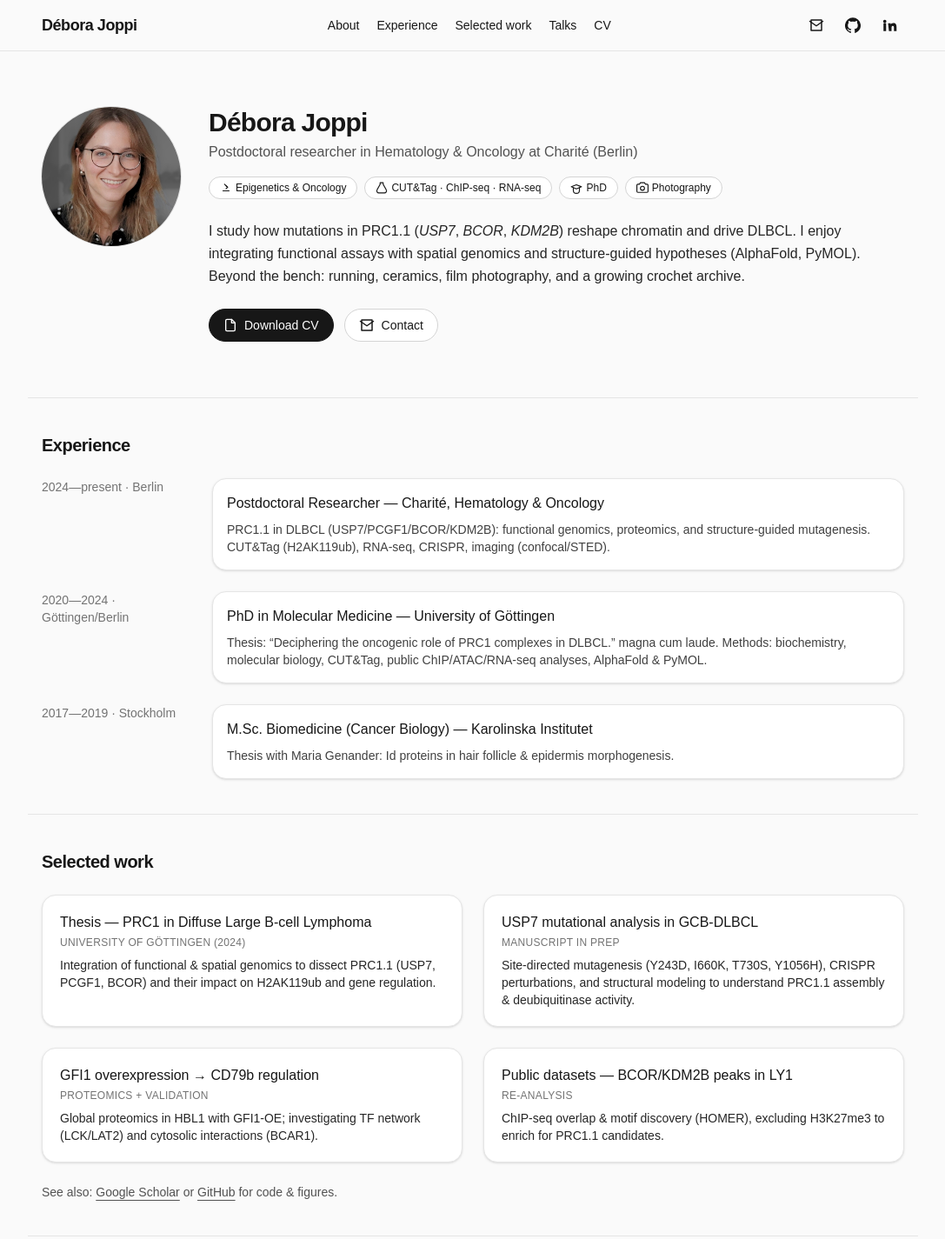
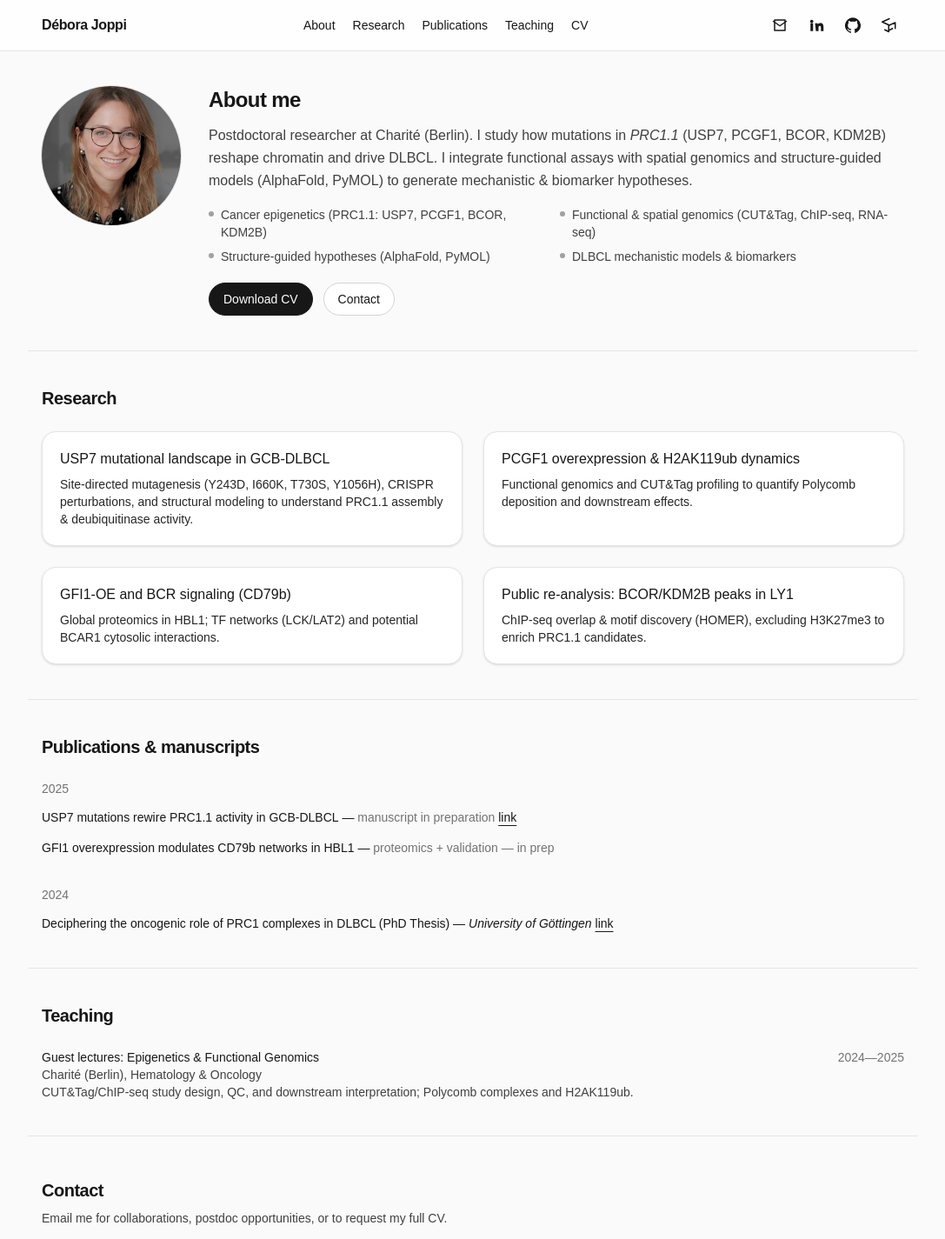
Before and after one commit to dbrjpp/deborajoppi.github.io, a Next.js app: page /science in a window 1280 px wide. Shown: the top 1425 px of the page at 87% size, without its empty margins (96-1183 px from the left). Built offline with nearby package versions, Linux system fonts and the light colour scheme.

Commit message:
Add science page styled like academic profile

```diff
--- a/app/science/page.tsx
+++ b/app/science/page.tsx
@@ -1,233 +1,259 @@
 "use client";
 
-import React from "react";
 import Link from "next/link";
+import { useMemo } from "react";
 
-// If you want to be explicit with basePath in <img> src when exporting to GitHub Pages:
-const basePath = process.env.NEXT_PUBLIC_BASE_PATH ?? "";
-// With your next.config basePath/assetPrefix, this is safe.
-// (Alternative: use next/image unoptimized; this example keeps <img>.)
+// ✅ For GitHub Pages subpath
+const base = process.env.NEXT_PUBLIC_BASE_PATH ?? "";
 
-export default function DeboraSite() {
+/** ---------- Editable data (fill these) ---------- */
 const links = {
   email: "mailto:deborajoppi@gmail.com",
+  linkedin: "https://www.linkedin.com/in/deborajoppi/",
   github: "https://github.com/dehjoppi",
-    linkedin: "https://www.linkedin.com/in/deborajoppi/",
-    scholar: "https://scholar.google.com/", // optional
-    cv: "#", // link to PDF when ready
+  scholar: "https://scholar.google.com/",
+  orcid: "https://orcid.org/",
+  cv: `${base}/Debora_Joppi_CV.pdf`, // put your PDF in /public
 };
 
-  // Top nav within this page (hash anchors),
-  // and a CV link you can update later.
+const researchInterests = [
+  "Cancer epigenetics (PRC1.1: USP7, PCGF1, BCOR, KDM2B)",
+  "Functional & spatial genomics (CUT&Tag, ChIP-seq, RNA-seq)",
+  "Structure-guided hypotheses (AlphaFold, PyMOL)",
+  "DLBCL mechanistic models & biomarkers",
+];
+
+type Pub = {
+  year: number;
+  title: string;
+  venue?: string;
+  authors?: string;
+  href?: string;
+  note?: string; // e.g., “manuscript in prep”
+};
+
+// ⬇️ Add your publications here
+const publications: Pub[] = [
+  {
+    year: 2024,
+    title: "Deciphering the oncogenic role of PRC1 complexes in DLBCL (PhD Thesis)",
+    venue: "University of Göttingen",
+    href: "#", // link to thesis PDF if public
+  },
+  {
+    year: 2025,
+    title: "USP7 mutations rewire PRC1.1 activity in GCB-DLBCL",
+    note: "manuscript in preparation",
+    href: "#",
+  },
+  {
+    year: 2025,
+    title: "GFI1 overexpression modulates CD79b networks in HBL1",
+    note: "proteomics + validation — in prep",
+  },
+];
+
+const teaching = [
+  {
+    when: "2024—2025",
+    title: "Guest lectures: Epigenetics & Functional Genomics",
+    where: "Charité (Berlin), Hematology & Oncology",
+    details:
+      "CUT&Tag/ChIP-seq study design, QC, and downstream interpretation; Polycomb complexes and H2AK119ub.",
+  },
+];
+
+export default function Science() {
+  // Group pubs by year, newest first
+  const pubsByYear = useMemo(() => {
+    const map = new Map<number, Pub[]>();
+    publications.forEach((p) => {
+      const arr = map.get(p.year) ?? [];
+      arr.push(p);
+      map.set(p.year, arr);
+    });
+    return [...map.entries()].sort((a, b) => b[0] - a[0]);
+  }, []);
+
   const nav = [
     { href: "#about", label: "About" },
-    { href: "#experience", label: "Experience" },
-    { href: "#selected", label: "Selected work" },
-    { href: "#talks", label: "Talks" },
+    { href: "#research", label: "Research" },
+    { href: "#publications", label: "Publications" },
+    { href: "#teaching", label: "Teaching" },
     { href: links.cv, label: "CV" },
   ];
 
   return (
-    <main className="min-h-screen bg-neutral-50 text-neutral-900 antialiased">
-      {/* Top Bar */}
-      <header className="sticky top-0 z-40 backdrop-blur bg-neutral-50/70 border-b border-neutral-200">
+    <main className="min-h-screen bg-neutral-50 text-neutral-900">
+      {/* Top bar */}
+      <header className="sticky top-0 z-40 bg-white/80 backdrop-blur border-b border-neutral-200">
         <div className="mx-auto max-w-5xl px-4 py-3 flex items-center justify-between">
-          <a href="#about" className="font-semibold tracking-tight text-lg">Débora Joppi</a>
+          <a href="#about" className="font-semibold tracking-tight">Débora Joppi</a>
           <nav className="hidden md:flex gap-5 text-sm">
             {nav.map((n) => (
-              <a key={n.label} href={n.href} className="hover:underline underline-offset-4">{n.label}</a>
+              <a key={n.label} href={n.href} className="hover:underline underline-offset-4">
+                {n.label}
+              </a>
             ))}
           </nav>
           <div className="flex items-center gap-2">
             <IconLink href={links.email} label="Email"><MailIcon/></IconLink>
+            <IconLink href={links.linkedin} label="LinkedIn"><LinkedInIcon/></IconLink>
             <IconLink href={links.github} label="GitHub"><GitHubIcon/></IconLink>
-            <IconLink href={links.linkedin} label="LinkedIn"><LinkedInIcon/></IconLink>
+            <IconLink href={links.scholar} label="Google Scholar"><ScholarIcon/></IconLink>
           </div>
         </div>
       </header>
 
-      {/* Hero / Profile */}
-      <section id="about" className="mx-auto max-w-5xl px-4 py-12 md:py-16">
-        <div className="flex flex-col md:flex-row gap-8">
-          {/* Avatar */}
+      {/* About */}
+      <section id="about" className="mx-auto max-w-5xl px-4 py-10">
+        <div className="flex flex-col md:flex-row gap-8 items-start">
+          {/* portrait */}
           <div className="shrink-0">
             <div className="size-32 md:size-40 rounded-full overflow-hidden ring-1 ring-neutral-200 bg-neutral-100">
-              {/* Put debora-portrait.jpg into /public */}
+              {/* put debora-portrait.jpg in /public */}
               <img
-                src={`${basePath}/debora-portrait.jpg`}
+                src={`${base}/debora-portrait.jpg`}
                 alt="Débora Joppi"
                 className="w-full h-full object-cover"
               />
             </div>
           </div>
 
-          {/* Intro */}
+          {/* intro */}
           <div className="flex-1">
-            <h1 className="text-2xl md:text-3xl font-semibold tracking-tight">Débora Joppi</h1>
-            <p className="mt-1 text-neutral-600">
-              Postdoctoral researcher in Hematology &amp; Oncology at Charité (Berlin)
+            <h1 className="text-2xl font-semibold tracking-tight">About me</h1>
+            <p className="mt-3 text-neutral-700 leading-relaxed">
+              Postdoctoral researcher at Charité (Berlin). I study how mutations in{" "}
+              <em>PRC1.1</em> (USP7, PCGF1, BCOR, KDM2B) reshape chromatin and drive DLBCL.
+              I integrate functional assays with spatial genomics and structure-guided models
+              (AlphaFold, PyMOL) to generate mechanistic & biomarker hypotheses.
             </p>
-            <div className="mt-4 flex flex-wrap gap-2">
-              <Badge icon={<MicroscopeIcon/>}>Epigenetics &amp; Oncology</Badge>
-              <Badge icon={<FlaskIcon/>}>CUT&amp;Tag · ChIP-seq · RNA-seq</Badge>
-              <Badge icon={<GradCapIcon/>}>PhD</Badge>
-              <Badge icon={<CameraIcon/>}>Photography</Badge>
-            </div>
-            <p className="mt-6 leading-relaxed text-neutral-800">
-              I study how mutations in PRC1.1 (<em>USP7</em>, <em>BCOR</em>, <em>KDM2B</em>) reshape chromatin and drive DLBCL.
-              I enjoy integrating functional assays with spatial genomics and structure-guided hypotheses (AlphaFold, PyMOL).
-              Beyond the bench: running, ceramics, film photography, and a growing crochet archive.
-            </p>
-            <div className="mt-6 flex gap-3">
-              <Button href={links.cv} rounded> <FileIcon className="mr-2"/> Download CV </Button>
-              <Button href="#contact" variant="secondary" rounded> <MailIcon className="mr-2"/> Contact </Button>
+
+            <ul className="mt-4 grid sm:grid-cols-2 gap-2 text-sm text-neutral-700">
+              {researchInterests.map((ri) => (
+                <li key={ri} className="flex items-start gap-2">
+                  <span className="mt-[6px] size-1.5 rounded-full bg-neutral-400" />
+                  <span>{ri}</span>
+                </li>
+              ))}
+            </ul>
+
+            <div className="mt-5 flex flex-wrap gap-3 text-sm">
+              <Button href={links.cv}>Download CV</Button>
+              <Button href="#contact" variant="secondary">Contact</Button>
             </div>
           </div>
         </div>
       </section>
 
-      {/* Experience timeline */}
-      <section id="experience" className="mx-auto max-w-5xl px-4 py-10 border-t border-neutral-200">
-        <h2 className="text-xl font-semibold tracking-tight">Experience</h2>
-        <ul className="mt-6 space-y-6">
-          <li className="grid md:grid-cols-[180px_1fr] gap-4">
-            <div className="text-sm text-neutral-500">2024—present · Berlin</div>
-            <Card>
-              <div className="flex items-center justify-between">
-                <h3 className="font-medium">Postdoctoral Researcher — Charité, Hematology &amp; Oncology</h3>
-
-              </div>
-              <p className="mt-2 text-sm text-neutral-700">
-                PRC1.1 in DLBCL (USP7/PCGF1/BCOR/KDM2B): functional genomics, proteomics, and structure-guided mutagenesis. CUT&amp;Tag (H2AK119ub), RNA-seq, CRISPR, imaging (confocal/STED).
-              </p>
-            </Card>
-          </li>
-          <li className="grid md:grid-cols-[180px_1fr] gap-4">
-            <div className="text-sm text-neutral-500">2020—2024 · Göttingen/Berlin</div>
-            <Card>
-              <h3 className="font-medium">PhD in Molecular Medicine — University of Göttingen</h3>
-              <p className="mt-2 text-sm text-neutral-700">
-                Thesis: “Deciphering the oncogenic role of PRC1 complexes in DLBCL.” magna cum laude.
-                Methods: biochemistry, molecular biology, CUT&amp;Tag, public ChIP/ATAC/RNA-seq analyses, AlphaFold &amp; PyMOL.
-              </p>
-            </Card>
-          </li>
-          <li className="grid md:grid-cols-[180px_1fr] gap-4">
-            <div className="text-sm text-neutral-500">2017—2019 · Stockholm</div>
-            <Card>
-              <h3 className="font-medium">M.Sc. Biomedicine (Cancer Biology) — Karolinska Institutet</h3>
-              <p className="mt-2 text-sm text-neutral-700">Thesis with Maria Genander: Id proteins in hair follicle &amp; epidermis morphogenesis.</p>
-            </Card>
-          </li>
-        </ul>
-      </section>
-
-      {/* Selected Work / Papers */}
-      <section id="selected" className="mx-auto max-w-5xl px-4 py-10 border-t border-neutral-200">
-        <h2 className="text-xl font-semibold tracking-tight">Selected work</h2>
+      {/* Research (quick highlights / current projects) */}
+      <section id="research" className="mx-auto max-w-5xl px-4 py-10 border-t border-neutral-200">
+        <h2 className="text-xl font-semibold tracking-tight">Research</h2>
         <div className="mt-6 grid md:grid-cols-2 gap-6">
-          <WorkCard
-            title="Thesis — PRC1 in Diffuse Large B-cell Lymphoma"
-            venue="University of Göttingen (2024)"
-            summary="Integration of functional & spatial genomics to dissect PRC1.1 (USP7, PCGF1, BCOR) and their impact on H2AK119ub and gene regulation."
-            href="/science/publications#thesis"
-          />
-          <WorkCard
-            title="USP7 mutational analysis in GCB-DLBCL"
-            venue="manuscript in prep"
-            summary="Site-directed mutagenesis (Y243D, I660K, T730S, Y1056H), CRISPR perturbations, and structural modeling to understand PRC1.1 assembly & deubiquitinase activity."
-            href="/science/projects#usp7"
-          />
-          <WorkCard
-            title="GFI1 overexpression → CD79b regulation"
-            venue="proteomics + validation"
-            summary="Global proteomics in HBL1 with GFI1-OE; investigating TF network (LCK/LAT2) and cytosolic interactions (BCAR1)."
-            href="/science/projects#gfi1"
-          />
-          <WorkCard
-            title="Public datasets — BCOR/KDM2B peaks in LY1"
-            venue="re-analysis"
-            summary="ChIP-seq overlap & motif discovery (HOMER), excluding H3K27me3 to enrich for PRC1.1 candidates."
-            href="/science/projects#bcor-kdm2b"
-          />
-        </div>
-        <div className="mt-6 text-sm text-neutral-600">
-          See also:{" "}
-          <a className="underline underline-offset-4" href={links.scholar}>Google Scholar</a>{" "}
-          or{" "}
-          <a className="underline underline-offset-4" href={links.github}>GitHub</a> for code &amp; figures.
+          <Card title="USP7 mutational landscape in GCB-DLBCL"
+                summary="Site-directed mutagenesis (Y243D, I660K, T730S, Y1056H), CRISPR perturbations,
+                         and structural modeling to understand PRC1.1 assembly & deubiquitinase activity."
+                href="#publications" />
+          <Card title="PCGF1 overexpression & H2AK119ub dynamics"
+                summary="Functional genomics and CUT&Tag profiling to quantify Polycomb deposition and downstream effects."
+                href="#publications" />
+          <Card title="GFI1-OE and BCR signaling (CD79b)"
+                summary="Global proteomics in HBL1; TF networks (LCK/LAT2) and potential BCAR1 cytosolic interactions."
+                href="#publications" />
+          <Card title="Public re-analysis: BCOR/KDM2B peaks in LY1"
+                summary="ChIP-seq overlap & motif discovery (HOMER), excluding H3K27me3 to enrich PRC1.1 candidates."
+                href="#publications" />
         </div>
       </section>
 
-      {/* Talks */}
-      <section id="talks" className="mx-auto max-w-5xl px-4 py-10 border-t border-neutral-200">
-        <h2 className="text-xl font-semibold tracking-tight">Talks</h2>
-        <ul className="mt-6 space-y-4 text-sm">
-          <li>
-            <span className="font-medium">IRF8 mutations in DLBCL</span> — lab meeting (Apr 2025), Charité. Slides &amp; recording on request.
+      {/* Publications */}
+      <section id="publications" className="mx-auto max-w-5xl px-4 py-10 border-t border-neutral-200">
+        <h2 className="text-xl font-semibold tracking-tight">Publications & manuscripts</h2>
+        <div className="mt-6 space-y-8">
+          {pubsByYear.map(([year, items]) => (
+            <div key={year}>
+              <div className="text-sm font-medium text-neutral-500">{year}</div>
+              <ol className="mt-3 space-y-3">
+                {items.map((p, i) => (
+                  <li key={i} className="text-sm leading-relaxed">
+                    <span className="font-medium">{p.title}</span>
+                    {p.venue ? <> — <em>{p.venue}</em></> : null}
+                    {p.note ? <> — <span className="text-neutral-500">{p.note}</span></> : null}
+                    {p.href ? (
+                      <>
+                        {" "}<a className="underline underline-offset-4" href={p.href} target="_blank">link</a>
+                      </>
+                    ) : null}
                   </li>
-          <li>
-            <span className="font-medium">PRC1.1: from structure to function</span> — thesis defense (Nov 2024). Overview of USP7/PCGF1/BCOR modules and H2AK119ub dynamics.
+                ))}
+              </ol>
+            </div>
+          ))}
+        </div>
+      </section>
+
+      {/* Teaching */}
+      <section id="teaching" className="mx-auto max-w-5xl px-4 py-10 border-t border-neutral-200">
+        <h2 className="text-xl font-semibold tracking-tight">Teaching</h2>
+        <ul className="mt-6 space-y-4">
+          {teaching.map((t, idx) => (
+            <li key={idx} className="text-sm">
+              <div className="flex flex-col sm:flex-row sm:items-center sm:justify-between gap-1">
+                <div className="font-medium">{t.title}</div>
+                <div className="text-neutral-500">{t.when}</div>
+              </div>
+              <div className="text-neutral-700">{t.where}</div>
+              <div className="text-neutral-700">{t.details}</div>
             </li>
+          ))}
         </ul>
       </section>
 
       {/* Contact */}
       <section id="contact" className="mx-auto max-w-5xl px-4 py-12 border-t border-neutral-200">
-        <Card>
         <h2 className="text-xl font-semibold tracking-tight">Contact</h2>
-          <p className="mt-2 text-neutral-700 text-sm">Email me for collaborations, postdoc opportunities, or to request my full CV.</p>
+        <p className="mt-2 text-neutral-700 text-sm">
+          Email me for collaborations, postdoc opportunities, or to request my full CV.
+        </p>
         <div className="mt-4 flex flex-wrap gap-3">
-            <Button href={links.email} rounded> <MailIcon className="mr-2"/> deborajoppi@gmail.com </Button>
-            <Button href={links.linkedin} variant="secondary" rounded> <LinkedInIcon className="mr-2"/> LinkedIn </Button>
-            <Button href={links.github} variant="secondary" rounded> <GitHubIcon className="mr-2"/> GitHub </Button>
+          <Button href={links.email}>deborajoppi@gmail.com</Button>
+          <Button href={links.linkedin} variant="secondary">LinkedIn</Button>
+          <Button href={links.github} variant="secondary">GitHub</Button>
+          <Button href={links.scholar} variant="secondary">Google Scholar</Button>
         </div>
-        </Card>
       </section>
 
       {/* Footer */}
       <footer className="mx-auto max-w-5xl px-4 py-10 text-xs text-neutral-500">
-        <p>© {new Date().getFullYear()} Débora Joppi.</p>
+        © {new Date().getFullYear()} Débora Joppi. Built with Next.js · Tailwind · static export.
       </footer>
     </main>
   );
 }
 
-/* ----------------------------
-   Lightweight UI primitives
------------------------------*/
-function Card({ children }: { children: React.ReactNode }) {
-  return (
-    <div className="shadow-sm border border-neutral-200 rounded-2xl p-4 bg-white">{children}</div>
-  );
+/** ---------- tiny UI primitives ---------- */
+function Button({
+  href, children, variant = "primary",
+}: { href: string; children: React.ReactNode; variant?: "primary" | "secondary"; }) {
+  const base = "inline-flex items-center px-4 py-2 text-sm font-medium border transition rounded-full";
+  const style =
+    variant === "secondary"
+      ? " bg-white text-neutral-900 border-neutral-300 hover:bg-neutral-100"
+      : " bg-neutral-900 text-white border-neutral-900 hover:opacity-90";
+  return <a href={href} className={`${base} ${style}`}>{children}</a>;
 }
 
-function Button({ href, children, variant, rounded }: { href: string; children: React.ReactNode; variant?: "primary"|"secondary"; rounded?: boolean }) {
-  const base = "inline-flex items-center px-4 py-2 text-sm font-medium border transition";
-  const shape = rounded ? " rounded-full" : " rounded-md";
-  const style = variant === "secondary"
-    ? " bg-white text-neutral-900 border-neutral-300 hover:bg-neutral-100"
-    : " bg-neutral-900 text-white border-neutral-900 hover:opacity-90";
-  return (
-    <a href={href} className={base + shape + " " + style}>{children}</a>
-  );
-}
-
-function Badge({ children, icon }: { children: React.ReactNode; icon?: React.ReactNode }) {
-  return (
-    <span className="inline-flex items-center gap-1 rounded-full border border-neutral-300 bg-white px-3 py-1 text-xs">
-      {icon} <span>{children}</span>
-    </span>
-  );
-}
-
-function WorkCard({ title, venue, summary, href }: { title: string; venue: string; summary: string; href: string }) {
+function Card({ title, summary, href }: { title: string; summary: string; href?: string }) {
   return (
     <div className="shadow-sm border border-neutral-200 rounded-2xl p-5 bg-white hover:shadow-md transition-shadow">
-      <Link href={href} className="block">
-        <h3 className="font-medium leading-snug hover:underline underline-offset-4">{title}</h3>
-      </Link>
-      <div className="mt-1 text-xs uppercase tracking-wide text-neutral-500">{venue}</div>
+      {href ? (
+        <a className="block hover:underline underline-offset-4" href={href}>
+          <h3 className="font-medium leading-snug">{title}</h3>
+        </a>
+      ) : (
+        <h3 className="font-medium leading-snug">{title}</h3>
+      )}
       <p className="mt-2 text-sm text-neutral-800">{summary}</p>
     </div>
   );
@@ -239,92 +265,32 @@ function IconLink({ href, label, children }: { href: string; label: string; chil
   );
 }
 
-/* ----------------------------
-   Tiny inline icons (SVG)
------------------------------*/
+/** ---------- svg icons ---------- */
 function MailIcon(props: React.SVGProps<SVGSVGElement>) {
   return (
     <svg viewBox="0 0 24 24" width="18" height="18" fill="none" stroke="currentColor" strokeWidth="2" strokeLinecap="round" strokeLinejoin="round" {...props}>
-      <path d="M4 4h16v16H4z"/>
-      <path d="M22 6l-10 7L2 6"/>
+      <path d="M4 4h16v16H4z" /><path d="M22 6l-10 7L2 6" />
     </svg>
   );
 }
-
+function LinkedInIcon(props: React.SVGProps<SVGSVGElement>) {
+  return (
+    <svg viewBox="0 0 24 24" width="18" height="18" fill="currentColor" {...props}>
+      <path d="M4.98 3.5a2.5 2.5 0 11-.02 5.001 2.5 2.5 0 01.02-5zM3 9h4v12H3zM10 9h4v1.8h.06c.56-1.06 1.92-2.18 3.94-2.18 4.22 0 5 2.78 5 6.4V21h-4v-5.1c0-1.22-.02-2.78-1.7-2.78-1.7 0-1.96 1.33-1.96 2.7V21h-4z" />
+    </svg>
+  );
+}
 function GitHubIcon(props: React.SVGProps<SVGSVGElement>) {
   return (
     <svg viewBox="0 0 24 24" width="18" height="18" fill="currentColor" {...props}>
-      <path d="M12 .5a12 12 0 00-3.79 23.4c.6.1.82-.26.82-.58v-2.02c-3.34.73-4.04-1.61-4.04-1.61-.55-1.4-1.34-1.77-1.34-1.77-1.09-.74.08-.72.08-.72 1.2.08 1.83 1.23 1.83 1.23 1.07 1.84 2.8 1.31 3.48 1 .11-.78.42-1.31.76-1.61-2.67-.31-5.48-1.34-5.48-5.96 0-1.32.47-2.39 1.24-3.24-.12-.31-.54-1.57.12-3.27 0 0 1.01-.32 3.3 1.23a11.5 11.5 0 016 0c2.29-1.55 3.3-1.23 3.3-1.23.66 1.7.24 2.96.12 3.27.77.85 1.24 1.92 1.24 3.24 0 4.63-2.81 5.64-5.49 5.95.43.37.81 1.1.81 2.22v3.29c0 .32.22.69.83.58A12 12 0 0012 .5z"/>
+      <path d="M12 .5a12 12 0 00-3.79 23.4c.6.1.82-.26.82-.58v-2.02c-3.34.73-4.04-1.61-4.04-1.61-.55-1.4-1.34-1.77-1.34-1.77-1.09-.74.08-.72.08-.72 1.2.08 1.83 1.23 1.83 1.23 1.07 1.84 2.8 1.31 3.48 1 .11-.78.42-1.31.76-1.61-2.67-.31-5.48-1.34-5.48-5.96 0-1.32.47-2.39 1.24-3.24-.12-.31-.54-1.57.12-3.27 0 0 1.01-.32 3.3 1.23a11.5 11.5 0 016 0c2.29-1.55 3.3-1.23 3.3-1.23.66 1.7.24 2.96.12 3.27.77.85 1.24 1.92 1.24 3.24 0 4.63-2.81 5.64-5.49 5.95.43.37.81 1.1.81 2.22v3.29c0 .32.22.69.83.58A12 12 0 0012 .5z" />
     </svg>
   );
 }
-
-function LinkedInIcon(props: React.SVGProps<SVGSVGElement>) {
+function ScholarIcon(props: React.SVGProps<SVGSVGElement>) {
   return (
-    <svg viewBox="0 0 24 24" width="18" height="18" fill="currentColor" {...props}>
-      <path d="M4.98 3.5a2.5 2.5 0 11-.02 5.001 2.5 2.5 0 01.02-5zM3 9h4v12H3zM10 9h4v1.8h.06c.56-1.06 1.92-2.18 3.94-2.18 4.22 0 5 2.78 5 6.4V21h-4v-5.1c0-1.22-.02-2.78-1.7-2.78-1.7 0-1.96 1.33-1.96 2.7V21h-4z"/>
+    <svg viewBox="0 0 24 24" width="18" height="18" fill="none" stroke="currentColor" strokeWidth="2" strokeLinecap="round" strokeLinejoin="round" {...props}>
+      <path d="M12 2L1 7l11 5 9-4.09V17" /><path d="M11 12v10l-6-3" /><path d="M17 17l-6 3" />
     </svg>
   );
 }
-
-function CameraIcon(props: React.SVGProps<SVGSVGElement>) {
-  return (
-    <svg viewBox="0 0 24 24" width="14" height="14" fill="none" stroke="currentColor" strokeWidth="2" strokeLinecap="round" strokeLinejoin="round" {...props}>
-      <path d="M23 19V7a2 2 0 00-2-2h-3l-2-3H8L6 5H3a2 2 0 00-2 2v12a2 2 0 002 2h18a2 2 0 002-2z"/>
-      <circle cx="12" cy="13" r="4"/>
-    </svg>
-  );
-}
-
-function FlaskIcon(props: React.SVGProps<SVGSVGElement>) {
-  return (
-    <svg viewBox="0 0 24 24" width="14" height="14" fill="none" stroke="currentColor" strokeWidth="2" strokeLinecap="round" strokeLinejoin="round" {...props}>
-      <path d="M10 2h4"/><path d="M9 2v3l-6 11a4 4 0 004 6h10a4 4 0 004-6L15 5V2"/>
-    </svg>
-  );
-}
-
-function GradCapIcon(props: React.SVGProps<SVGSVGElement>) {
-  return (
-    <svg viewBox="0 0 24 24" width="14" height="14" fill="none" stroke="currentColor" strokeWidth="2" strokeLinecap="round" strokeLinejoin="round" {...props}>
-      <path d="M22 10L12 6 2 10l10 4 10-4z"/><path d="M6 12v5a6 6 0 0012 0v-5"/>
-    </svg>
-  );
-}
-
-function MicroscopeIcon(props: React.SVGProps<SVGSVGElement>) {
-  return (
-    <svg
-      viewBox="0 0 24 24"
-      width="14"
-      height="14"
-      fill="none"
-      stroke="currentColor"
-      strokeWidth="2"
-      strokeLinecap="round"
-      strokeLinejoin="round"
-      {...props}
-    >
-      <path d="M6 18h12" />
-      <path d="M12 14l3-3-3-3" />
-      <path d="M9 5l6 6" />
-    </svg>
-  );
-}
-
-function PencilIcon(props: React.SVGProps<SVGSVGElement>) {
-  return (
-    <svg viewBox="0 0 24 24" width="14" height="14" fill="none" stroke="currentColor" strokeWidth="2" strokeLinecap="round" strokeLinejoin="round" {...props}>
-      <path d="M12 20h9"/><path d="M16.5 3.5l4 4L7 21H3v-4z"/>
-    </svg>
-  );
-}
-
-function FileIcon(props: React.SVGProps<SVGSVGElement>) {
-  return (
-    <svg viewBox="0 0 24 24" width="16" height="16" fill="none" stroke="currentColor" strokeWidth="2" strokeLinecap="round" strokeLinejoin="round" {...props}>
-      <path d="M14 2H6a2 2 0 00-2 2v16a2 2 0 002 2h12a2 2 0 002-2V8z"/>
-      <path d="M14 2v6h6"/>
-    </svg>
-  );
-}
```
Also changed, not shown: 44 other files (tests, documents, lock files or other folders). Lines whose indentation alone changed are shown as unchanged.
